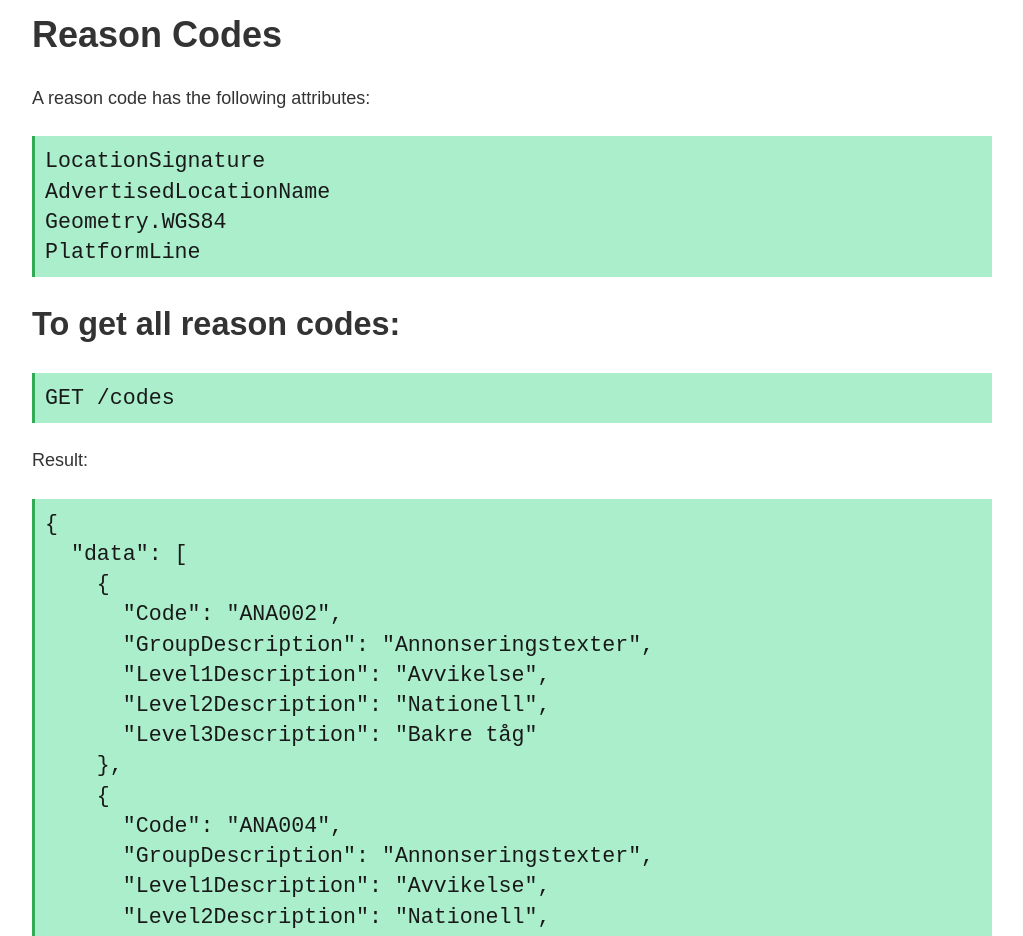
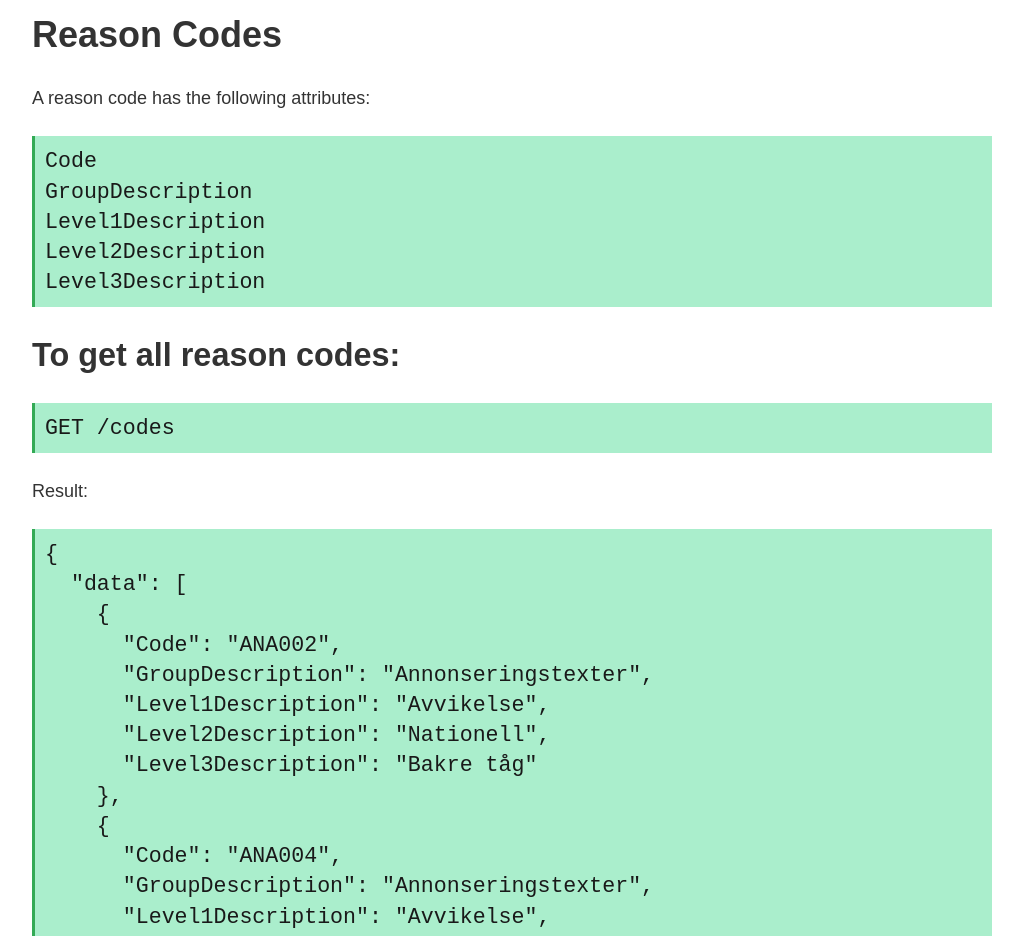
Before and after one commit to emilfolino/trafik-proxy, a website: page documentation.html in a window 1280 px wide. Shown: the part 4280-5216 px from the top of the page, without its empty margins (128-1151 px from the left). Drawn offline with Linux system fonts and the light colour scheme.

Commit message:
Fixed false attributes in docs

```diff
--- a/documentation.html
+++ b/documentation.html
@@ -167,10 +167,11 @@ Header</pre>
     <h2><a href="#codes">Reason Codes</a></h2>
 
     <p>A reason code has the following attributes:</p>
-    <pre class="lager">LocationSignature
-AdvertisedLocationName
-Geometry.WGS84
-PlatformLine</pre>
+    <pre class="lager">Code
+GroupDescription
+Level1Description
+Level2Description
+Level3Description</pre>
 
     <h3>To get all reason codes:</h3>
     <pre class="lager">GET /codes</pre>
```
